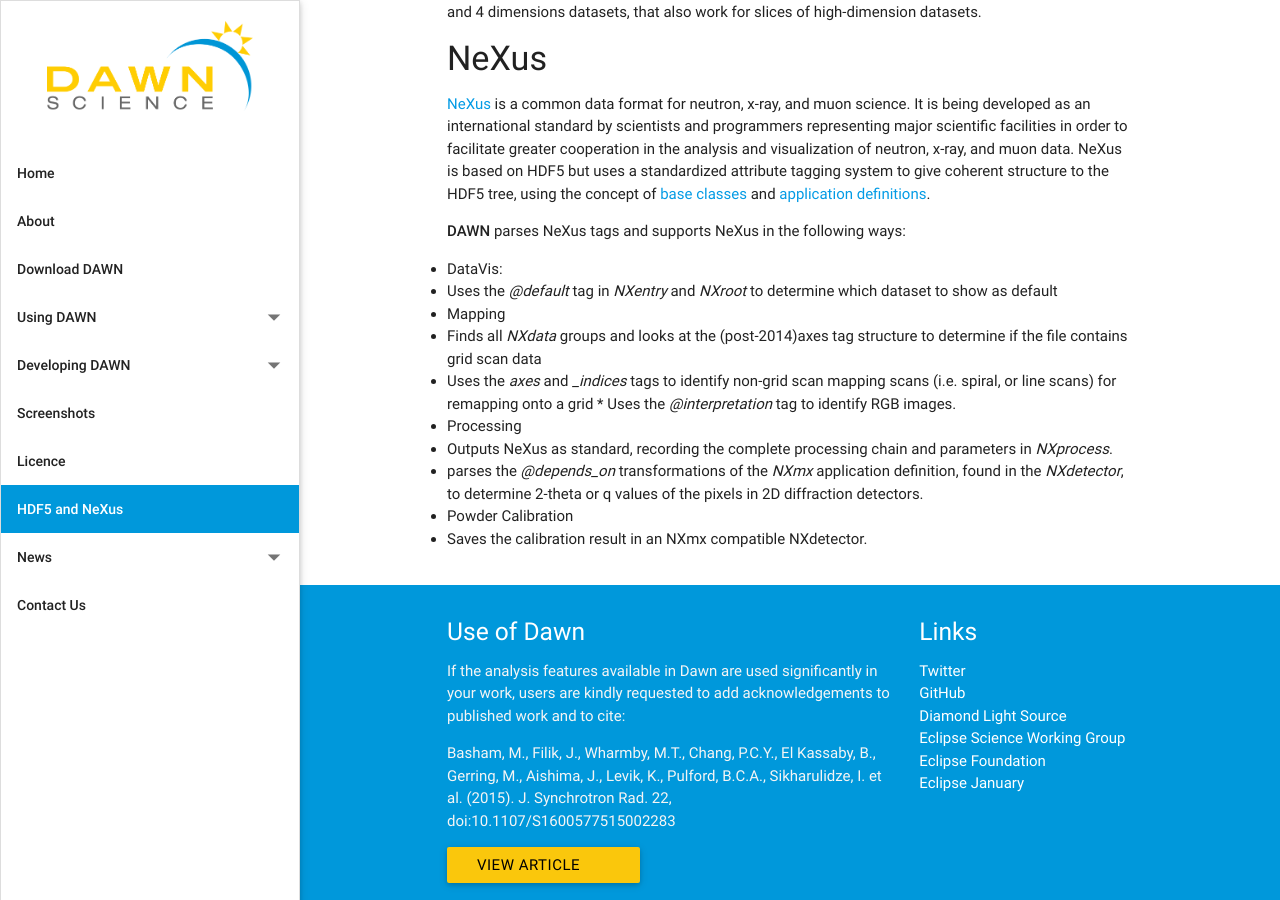
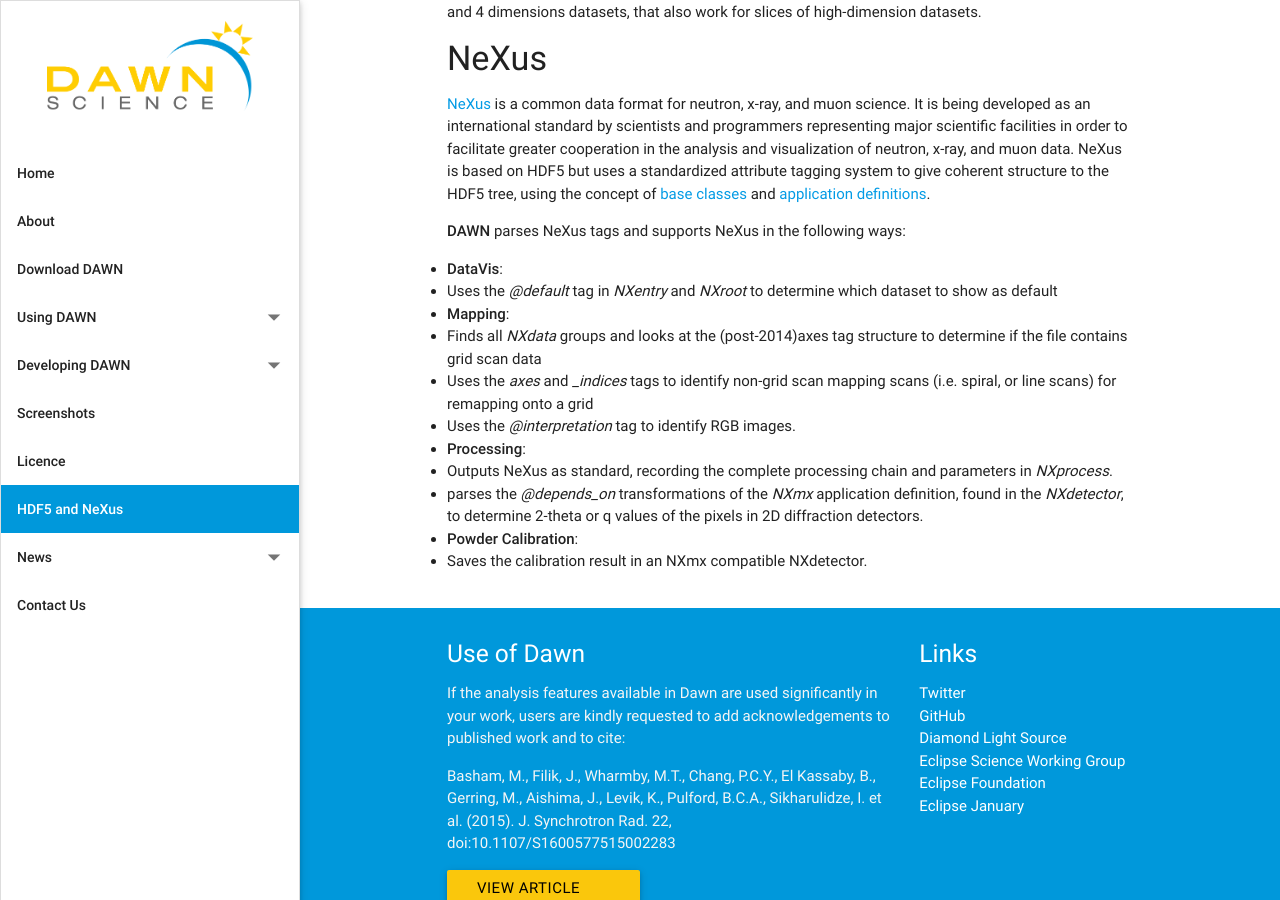
Before and after one commit to DawnScience/dawn-website, a Jekyll site: the page built from _pages/07_hdf5.md, in a window 1280 px wide and 900 px high, scrolled down 364 px. Built offline with Jekyll 4.4.1, drawn with Linux system fonts in a browser that asks for light colours; nearby versions of some CDN libraries; some of the changed lines change nothing that is shown.

Commit message:
more hdf5 page format tweaks

```diff
--- a/_pages/07_hdf5.md
+++ b/_pages/07_hdf5.md
@@ -17,13 +17,14 @@
 
 **DAWN** parses NeXus tags and supports NeXus in the following ways:
 
-- DataVis:
+- **DataVis**:
    * Uses the _@default_ tag in _NXentry_ and _NXroot_ to determine which dataset to show as default
-- Mapping
+- **Mapping**:
    * Finds all _NXdata_ groups and looks at the (post-2014)axes tag structure to determine if the file contains grid scan data
-   * Uses the _axes_ and __indices_ tags to identify non-grid scan mapping scans (i.e. spiral, or line scans) for remapping onto a grid   * Uses the _@interpretation_ tag to identify RGB images.
-- Processing
+   * Uses the _axes_ and __indices_ tags to identify non-grid scan mapping scans (i.e. spiral, or line scans) for remapping onto a grid
+   * Uses the _@interpretation_ tag to identify RGB images.
+- **Processing**:
    * Outputs NeXus as standard, recording the complete processing chain and parameters in _NXprocess_.
    * parses the _@depends_on_ transformations of the _NXmx_ application definition, found in the _NXdetector_, to determine 2-theta or q values of the pixels in 2D diffraction detectors.
-- Powder Calibration
+- **Powder Calibration**:
    * Saves the calibration result in an NXmx compatible NXdetector.
```
